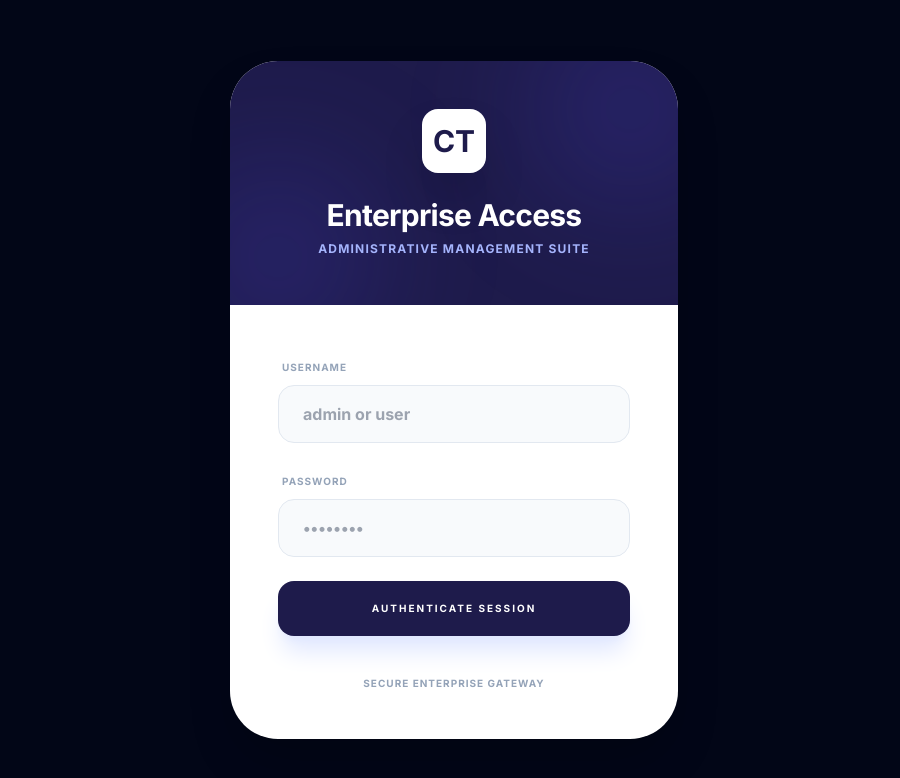
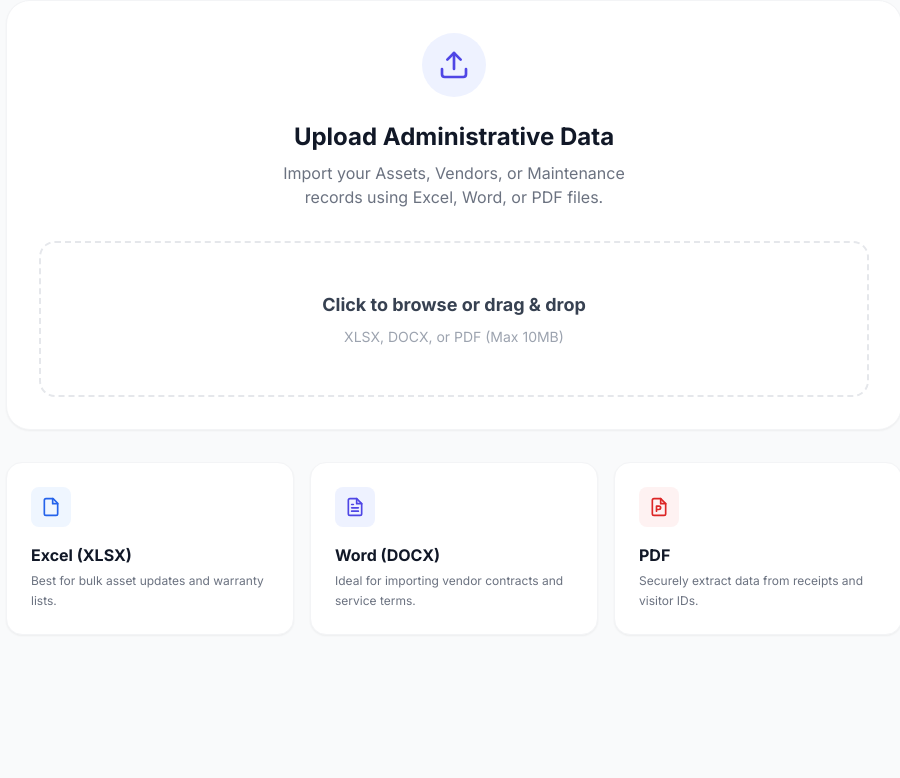
Before and after one commit to Rohith-Buddhavarapu/CT-ADMIN, a React (Vite) app: page / in a window 1280 px wide. Shown: the top 778 px of the page, without its empty margins (186-1086 px from the left). Built offline with nearby package versions, Linux system fonts and the light colour scheme.

Commit message:
Update Login.tsx

```diff
--- a/components/Login.tsx
+++ b/components/Login.tsx
@@ -1,98 +1,132 @@
 
 import React, { useState } from 'react';
-import { UserRole, AuthUser } from '../types';
+import { Asset, Vendor } from '../types';
 
-interface LoginProps {
-  onLogin: (user: AuthUser) => void;
+interface FileImporterProps {
+  setAssets: React.Dispatch<React.SetStateAction<Asset[]>>;
+  setVendors: React.Dispatch<React.SetStateAction<Vendor[]>>;
 }
 
-const Login: React.FC<LoginProps> = ({ onLogin }) => {
-  const [username, setUsername] = useState('');
-  const [password, setPassword] = useState('');
-  const [error, setError] = useState('');
+const FileImporter: React.FC<FileImporterProps> = ({ setAssets, setVendors }) => {
+  const [isImporting, setIsImporting] = useState(false);
+  const [success, setSuccess] = useState<string | null>(null);
 
-  const handleLogin = (e: React.FormEvent) => {
-    e.preventDefault();
+  const handleFileUpload = (e: React.ChangeEvent<HTMLInputElement>) => {
+    const file = e.target.files?.[0];
+    if (!file) return;
 
-    const admins = [
-      { username: 'admin', password: 'admin123', fullName: 'Chief Administrator' },
-      { username: 'admin_sarah', password: 'admin123', fullName: 'Sarah Chen' },
-      { username: 'admin_john', password: 'admin123', fullName: 'John Smith' },
-      { username: 'admin_lisa', password: 'admin123', fullName: 'Lisa Ray' },
-      { username: 'admin_arun', password: 'admin123', fullName: 'Arun Kumar' },
-      { username: 'admin_jessica', password: 'admin123', fullName: 'Jessica Alba' },
-      { username: 'admin_robert', password: 'admin123', fullName: 'Robert DeNiro' },
-    ];
+    setIsImporting(true);
+    setSuccess(null);
 
-    const foundAdmin = admins.find(a => a.username === username && a.password === password);
+    // Simulating file processing delay
+    setTimeout(() => {
+      const fileName = file.name.toLowerCase();
 
-    if (foundAdmin) {
-      onLogin({ username: foundAdmin.username, role: 'admin', fullName: foundAdmin.fullName });
-    } else if (username === 'user' && password === 'user123') {
-      onLogin({ username: 'user', role: 'user', fullName: 'Facility Coordinator' });
-    } else {
-      setError('Invalid credentials. Check admin list or use user/user123');
-    }
+      if (fileName.includes('asset')) {
+        const newAsset: Asset = {
+          id: `AST-${Math.floor(Math.random() * 1000)}`,
+          name: `Imported Asset (${file.name})`,
+          warrantyStart: '2024-01-01',
+          warrantyEnd: '2025-01-01',
+          employeeName: 'New Hire',
+          employeeId: 'EMP-999',
+          location: 'Global Hub',
+          status: 'Active'
+        };
+        setAssets(prev => [newAsset, ...prev]);
+        setSuccess(`Successfully imported asset data from ${file.name}`);
+      } else if (fileName.includes('vendor')) {
+        const newVendor: Vendor = {
+          id: `VEN-${Math.floor(Math.random() * 1000)}`,
+          name: `Imported Vendor (${file.name})`,
+          contactPerson: 'Import Bot',
+          email: 'import@example.com',
+          phone: '000-0000',
+          serviceType: 'Consulting',
+          rating: 5.0,
+          tier: 'Tactical',
+          sla: 99.0,
+          riskProfile: 'Low',
+          isCompliant: true,
+        };
+        setVendors(prev => [newVendor, ...prev]);
+        setSuccess(`Successfully imported vendor data from ${file.name}`);
+      } else {
+        setSuccess(`File ${file.name} received. Standard data structures were appended.`);
+      }
+
+      setIsImporting(false);
+    }, 2000);
   };
 
   return (
-    <div className="min-h-screen bg-slate-950 flex items-center justify-center p-4">
-      <div className="w-full max-w-md bg-white rounded-[3rem] shadow-2xl overflow-hidden animate-in zoom-in duration-500">
-        <div className="bg-indigo-950 p-12 text-white text-center relative overflow-hidden">
-          <div className="relative z-10">
-            <div className="w-16 h-16 bg-white rounded-2xl flex items-center justify-center text-indigo-950 font-black text-3xl shadow-2xl mx-auto mb-6">CT</div>
-            <h2 className="text-3xl font-black tracking-tight mb-2">Enterprise Access</h2>
-            <p className="text-indigo-300 text-xs font-bold uppercase tracking-widest">Administrative Management Suite</p>
+    <div className="max-w-4xl mx-auto space-y-8">
+      <div className="bg-white p-8 rounded-3xl border border-gray-100 shadow-sm text-center">
+        <div className="w-16 h-16 bg-indigo-50 rounded-full flex items-center justify-center text-indigo-600 mx-auto mb-6">
+          <svg xmlns="http://www.w3.org/2000/svg" width="32" height="32" viewBox="0 0 24 24" fill="none" stroke="currentColor" strokeWidth="2" strokeLinecap="round" strokeLinejoin="round"><path d="M21 15v4a2 2 0 0 1-2 2H5a2 2 0 0 1-2-2v-4"/><polyline points="17 8 12 3 7 8"/><line x1="12" x2="12" y1="3" y2="15"/></svg>
+        </div>
+        <h3 className="text-2xl font-bold text-gray-900 mb-2">Upload Administrative Data</h3>
+        <p className="text-gray-500 mb-8 max-w-sm mx-auto">
+          Import your Assets, Vendors, or Maintenance records using Excel, Word, or PDF files.
+        </p>
+
+        <label className="block w-full cursor-pointer">
+          <input
+            type="file"
+            className="hidden"
+            accept=".xlsx,.xls,.doc,.docx,.pdf"
+            onChange={handleFileUpload}
+            disabled={isImporting}
+          />
+          <div className={`border-2 border-dashed border-gray-200 rounded-2xl p-12 transition ${
+            isImporting ? 'bg-gray-50 cursor-not-allowed' : 'hover:border-indigo-400 hover:bg-indigo-50'
+          }`}>
+            {isImporting ? (
+              <div className="flex flex-col items-center">
+                <div className="w-8 h-8 border-4 border-indigo-600 border-t-transparent rounded-full animate-spin mb-4"></div>
+                <p className="font-bold text-indigo-600">Parsing document...</p>
+              </div>
+            ) : (
+              <div>
+                <p className="text-lg font-bold text-gray-700">Click to browse or drag & drop</p>
+                <p className="text-sm text-gray-400 mt-2">XLSX, DOCX, or PDF (Max 10MB)</p>
+              </div>
+            )}
           </div>
-          <div className="absolute top-0 right-0 -mr-12 -mt-12 w-48 h-48 bg-indigo-600/20 rounded-full blur-3xl"></div>
-          <div className="absolute bottom-0 left-0 -ml-12 -mb-12 w-48 h-48 bg-indigo-600/20 rounded-full blur-3xl"></div>
+        </label>
+
+        {success && (
+          <div className="mt-6 p-4 bg-green-50 text-green-700 rounded-xl border border-green-100 font-medium animate-in fade-in slide-in-from-top-4">
+            {success}
+          </div>
+        )}
+      </div>
+
+      <div className="grid grid-cols-1 md:grid-cols-3 gap-4">
+        <div className="bg-white p-6 rounded-2xl border border-gray-100 shadow-sm">
+          <div className="w-10 h-10 bg-blue-50 text-blue-600 rounded-lg flex items-center justify-center mb-4">
+            <svg xmlns="http://www.w3.org/2000/svg" width="20" height="20" viewBox="0 0 24 24" fill="none" stroke="currentColor" strokeWidth="2" strokeLinecap="round" strokeLinejoin="round"><path d="M14.5 2H6a2 2 0 0 0-2 2v16a2 2 0 0 0 2 2h12a2 2 0 0 0 2-2V7.5L14.5 2z"/><polyline points="14 2 14 8 20 8"/></svg>
+          </div>
+          <h4 className="font-bold mb-1">Excel (XLSX)</h4>
+          <p className="text-xs text-gray-500 leading-relaxed">Best for bulk asset updates and warranty lists.</p>
         </div>
-
-        <form onSubmit={handleLogin} className="p-12 space-y-6">
-          {error && (
-            <div className="bg-red-50 border border-red-100 text-red-600 px-6 py-4 rounded-2xl text-xs font-bold animate-in fade-in slide-in-from-top-2">
-              {error}
-            </div>
-          )}
-
-          <div className="space-y-2">
-            <label className="text-[10px] font-black text-slate-400 uppercase tracking-widest ml-1">Username</label>
-            <input
-              type="text"
-              className="w-full px-6 py-4 rounded-2xl bg-slate-50 border border-slate-200 outline-none font-bold focus:border-indigo-600 transition-colors"
-              placeholder="admin or user"
-              value={username}
-              onChange={(e) => setUsername(e.target.value)}
-              required
-            />
+        <div className="bg-white p-6 rounded-2xl border border-gray-100 shadow-sm">
+          <div className="w-10 h-10 bg-indigo-50 text-indigo-600 rounded-lg flex items-center justify-center mb-4">
+             <svg xmlns="http://www.w3.org/2000/svg" width="20" height="20" viewBox="0 0 24 24" fill="none" stroke="currentColor" strokeWidth="2" strokeLinecap="round" strokeLinejoin="round"><path d="M14 2H6a2 2 0 0 0-2 2v16a2 2 0 0 0 2 2h12a2 2 0 0 0 2-2V8z"/><polyline points="14 2 14 8 20 8"/><line x1="16" x2="8" y1="13" y2="13"/><line x1="16" x2="8" y1="17" y2="17"/><line x1="10" x2="8" y1="9" y2="9"/></svg>
           </div>
-
-          <div className="space-y-2">
-            <label className="text-[10px] font-black text-slate-400 uppercase tracking-widest ml-1">Password</label>
-            <input
-              type="password"
-              className="w-full px-6 py-4 rounded-2xl bg-slate-50 border border-slate-200 outline-none font-bold focus:border-indigo-600 transition-colors"
-              placeholder="••••••••"
-              value={password}
-              onChange={(e) => setPassword(e.target.value)}
-              required
-            />
+          <h4 className="font-bold mb-1">Word (DOCX)</h4>
+          <p className="text-xs text-gray-500 leading-relaxed">Ideal for importing vendor contracts and service terms.</p>
+        </div>
+        <div className="bg-white p-6 rounded-2xl border border-gray-100 shadow-sm">
+          <div className="w-10 h-10 bg-red-50 text-red-600 rounded-lg flex items-center justify-center mb-4">
+            <svg xmlns="http://www.w3.org/2000/svg" width="20" height="20" viewBox="0 0 24 24" fill="none" stroke="currentColor" strokeWidth="2" strokeLinecap="round" strokeLinejoin="round"><path d="M14 2H6a2 2 0 0 0-2 2v16a2 2 0 0 0 2 2h12a2 2 0 0 0 2-2V8z"/><polyline points="14 2 14 8 20 8"/><path d="M9 15h3a2 2 0 0 0 2-2 2 2 0 0 0-2-2H9v6z"/></svg>
           </div>
-
-          <button
-            type="submit"
-            className="w-full bg-indigo-950 text-white py-5 rounded-2xl font-black uppercase tracking-[0.2em] text-[10px] hover:bg-black transition-all shadow-xl shadow-indigo-100 mt-4"
-          >
-            Authenticate Session
-          </button>
-
-          <div className="pt-4 text-center">
-            <p className="text-[10px] text-slate-400 font-bold uppercase tracking-widest">Secure Enterprise Gateway</p>
-          </div>
-        </form>
+          <h4 className="font-bold mb-1">PDF</h4>
+          <p className="text-xs text-gray-500 leading-relaxed">Securely extract data from receipts and visitor IDs.</p>
+        </div>
       </div>
     </div>
   );
 };
 
-export default Login;
+export default FileImporter;
```
